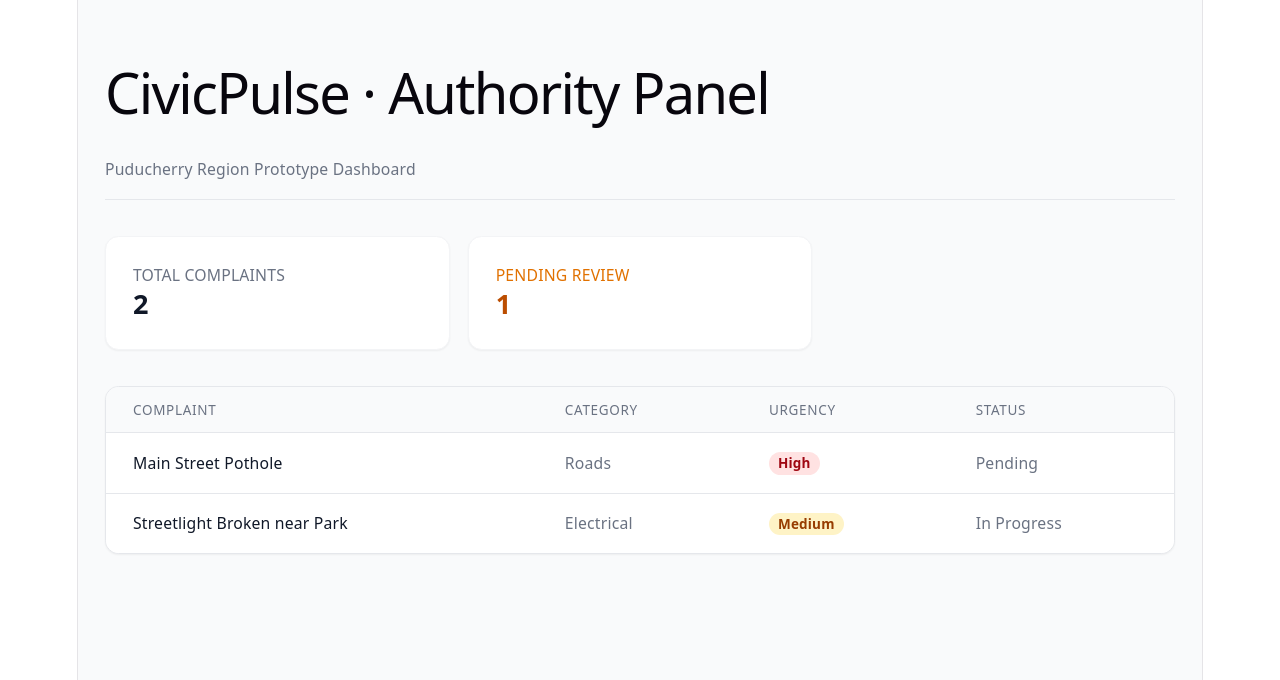
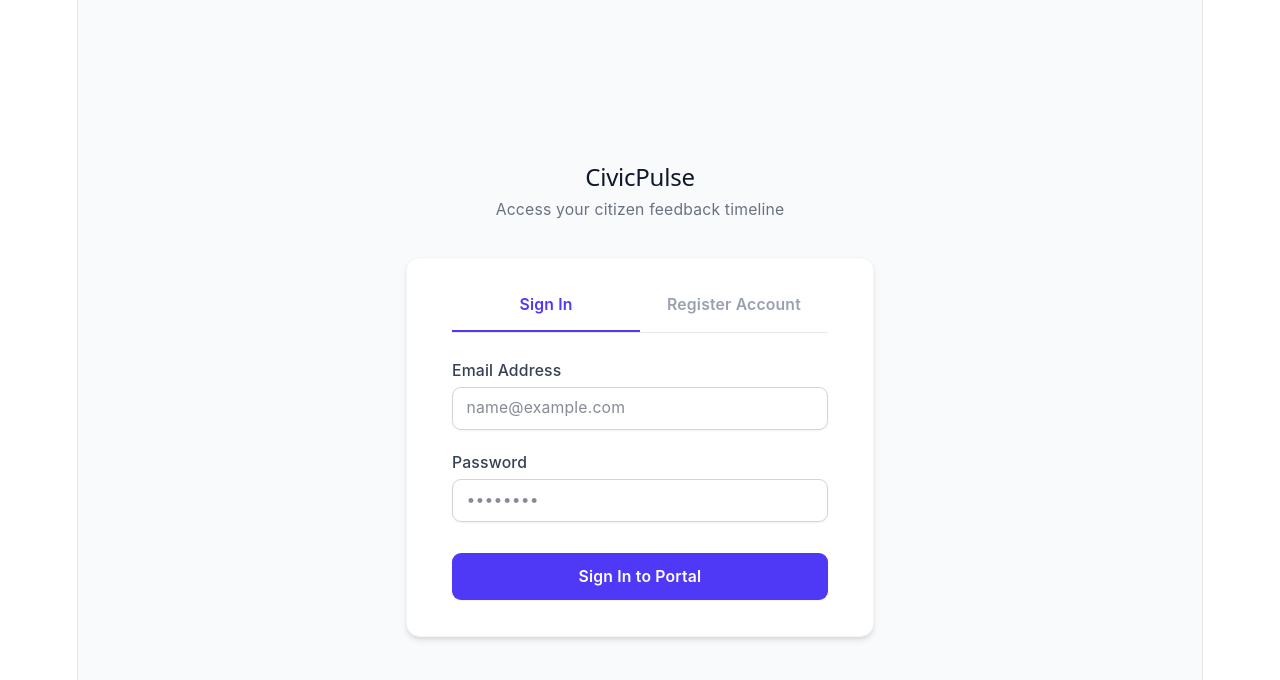
Before and after one commit to madhu-vanthi-2517/civicpulse, a React app in the folder frontend/: page / in a window 1280 px wide. Shown: the top 680 px of the page. Built offline with nearby package versions, Linux system fonts and the light colour scheme; the HTML template or start-up script is replaced by a standard one.

Commit message:
feat(citizen): implement stateful sign-in and registration toggle forms

```diff
--- a/frontend/src/App.jsx
+++ b/frontend/src/App.jsx
@@ -1,11 +1,27 @@
-import AdminDashboard from './pages/authority/AdminDashboard'
+import { BrowserRouter as Router, Routes, Route, Link } from 'react-router-dom';
+import AdminDashboard from './pages/authority/AdminDashboard';
+import ComplaintForm from './pages/citizen/ComplaintForm';
 
-function App() {
+export default function App() {
   return (
-    <div className="App">
-      <AdminDashboard />
-    </div>
-  )
+    <Router>
+      <div className="min-h-screen bg-gray-50 text-slate-900 font-sans">
+
+        {/* Temporary Sandbox Navigation Header (Optional - Can be removed later) */}
+
+
+        {/* Central Component Routing Matrix */}
+        <main>
+          <Routes>
+            {/* Base Route: Loads the Citizen Login / Registration Workspace */}
+            <Route path="/" element={<ComplaintForm />} />
+
+            {/* Admin Route: Loads the Secure Authority Overview Grid */}
+            <Route path="/admin" element={<AdminDashboard />} />
+          </Routes>
+        </main>
+
+      </div>
+    </Router>
+  );
 }
-
-export default App
--- a/frontend/src/pages/citizen/ComplaintForm.jsx
+++ b/frontend/src/pages/citizen/ComplaintForm.jsx
@@ -1,8 +1,134 @@
+import { useState } from 'react';
+
 export default function ComplaintForm() {
+  // State to track whether user is viewing the Login (Sign In) or Register view
+  const [isLogin, setIsLogin] = useState(true);
+
+  // Comprehensive state object for capturing user inputs cleanly
+  const [formData, setFormData] = useState({
+    name: '',
+    email: '',
+    password: '',
+    phone: ''
+  });
+
+  // Reusable change tracking handler
+  const handleChange = (e) => {
+    setFormData({ ...formData, [e.target.name]: e.target.value });
+  };
+
+  const handleSubmit = (e) => {
+    e.preventDefault();
+    alert(`Day 2 Sandbox Check - Data Prepared:\n${JSON.stringify(formData, null, 2)}`);
+  };
+
   return (
-    <div className="p-6 max-w-xl mx-auto bg-white rounded-xl shadow-md mt-6">
-      <h1 className="text-2xl font-bold text-gray-800">Submit a Civic Complaint</h1>
-      <p className="text-gray-500 mt-2">Citizen UI form skeleton loaded successfully.</p>
+    <div className="min-h-screen bg-gray-50 flex flex-col justify-center py-12 sm:px-6 lg:px-8 text-left">
+      <div className="sm:mx-auto w-full max-w-md px-4">
+        <h2 className="text-center text-3xl font-extrabold !text-slate-900 tracking-tight">
+          CivicPulse
+        </h2>
+        <p className="mt-2 text-center text-sm text-gray-500">
+          {isLogin ? "Access your citizen feedback timeline" : "Create a verified resident account"}
+        </p>
+      </div>
+
+      <div className="mt-8 sm:mx-auto sm:w-full sm:max-w-md px-4">
+        <div className="bg-white py-8 px-6 shadow-md rounded-xl border border-gray-100 sm:px-10">
+
+          {/* Section 1: Navigation Tabs */}
+          <div className="flex border-b border-gray-200 mb-6">
+            <button
+              type="button"
+              onClick={() => setIsLogin(true)}
+              className={`w-1/2 pb-3 text-center font-semibold text-sm border-b-2 transition-all cursor-pointer ${
+                isLogin ? 'border-indigo-600 text-indigo-600' : 'border-transparent text-gray-400 hover:text-gray-500'
+              }`}
+            >
+              Sign In
+            </button>
+            <button
+              type="button"
+              onClick={() => setIsLogin(false)}
+              className={`w-1/2 pb-3 text-center font-semibold text-sm border-b-2 transition-all cursor-pointer ${
+                !isLogin ? 'border-indigo-600 text-indigo-600' : 'border-transparent text-gray-400 hover:text-gray-500'
+              }`}
+            >
+              Register Account
+            </button>
+          </div>
+
+          {/* Section 2: Interactive Input Matrix */}
+          <form onSubmit={handleSubmit} className="space-y-5">
+            {!isLogin && (
+              <div>
+                <label className="block text-sm font-medium text-gray-700">Full Name</label>
+                <input
+                  type="text"
+                  name="name"
+                  required
+                  value={formData.name}
+                  onChange={handleChange}
+                  className="mt-1 block w-full px-3 py-2 border border-gray-300 rounded-lg shadow-xs focus:outline-hidden focus:ring-2 focus:ring-indigo-500 focus:border-indigo-500 text-sm"
+                  placeholder="Enter your first and last name"
+                />
+              </div>
+            )}
+
+            <div>
+              <label className="block text-sm font-medium text-gray-700">Email Address</label>
+              <input
+                type="email"
+                name="email"
+                required
+                value={formData.email}
+                onChange={handleChange}
+                className="mt-1 block w-full px-3 py-2 border border-gray-300 rounded-lg shadow-xs focus:outline-hidden focus:ring-2 focus:ring-indigo-500 focus:border-indigo-500 text-sm"
+                placeholder="name@example.com"
+              />
+            </div>
+
+            {!isLogin && (
+              <div>
+                <label className="block text-sm font-medium text-gray-700">Phone Number</label>
+                <input
+                  type="tel"
+                  name="phone"
+                  required
+                  value={formData.phone}
+                  onChange={handleChange}
+                  className="mt-1 block w-full px-3 py-2 border border-gray-300 rounded-lg shadow-xs focus:outline-hidden focus:ring-2 focus:ring-indigo-500 focus:border-indigo-500 text-sm"
+                  placeholder="9876543210"
+                />
+              </div>
+            )}
+
+            <div>
+              <label className="block text-sm font-medium text-gray-700">Password</label>
+              <input
+                type="password"
+                name="password"
+                required
+                value={formData.password}
+                onChange={handleChange}
+                className="mt-1 block w-full px-3 py-2 border border-gray-300 rounded-lg shadow-xs focus:outline-hidden focus:ring-2 focus:ring-indigo-500 focus:border-indigo-500 text-sm"
+                placeholder="••••••••"
+              />
+            </div>
+
+            {/* Submit Engine */}
+            <div className="pt-2">
+              <button
+                type="submit"
+                className="w-full flex justify-center py-2.5 px-4 border border-transparent rounded-lg shadow-xs text-sm font-semibold text-white bg-indigo-600 hover:bg-indigo-700 focus:outline-hidden focus:ring-2 focus:ring-offset-2 focus:ring-indigo-500 transition-all cursor-pointer"
+              >
+                {isLogin ? 'Sign In to Portal' : 'Register Account'}
+              </button>
+            </div>
+          </form>
+
+        </div>
+      </div>
     </div>
   );
 }
```
